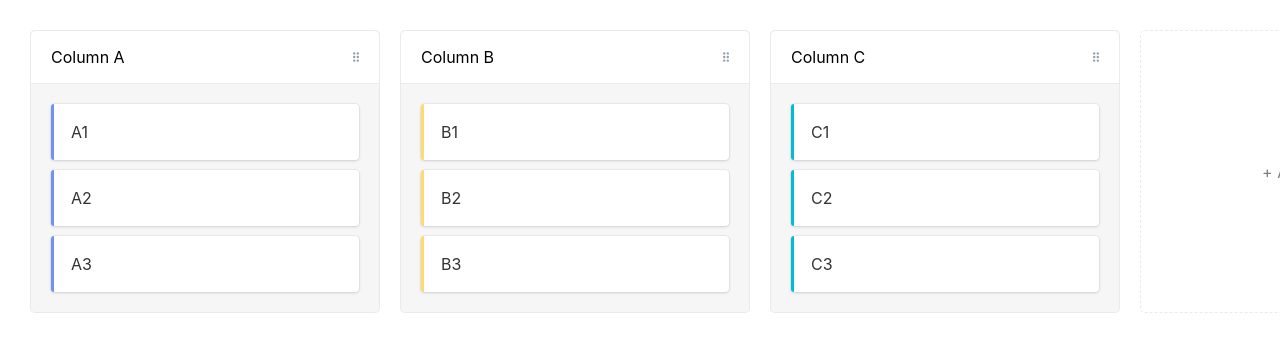
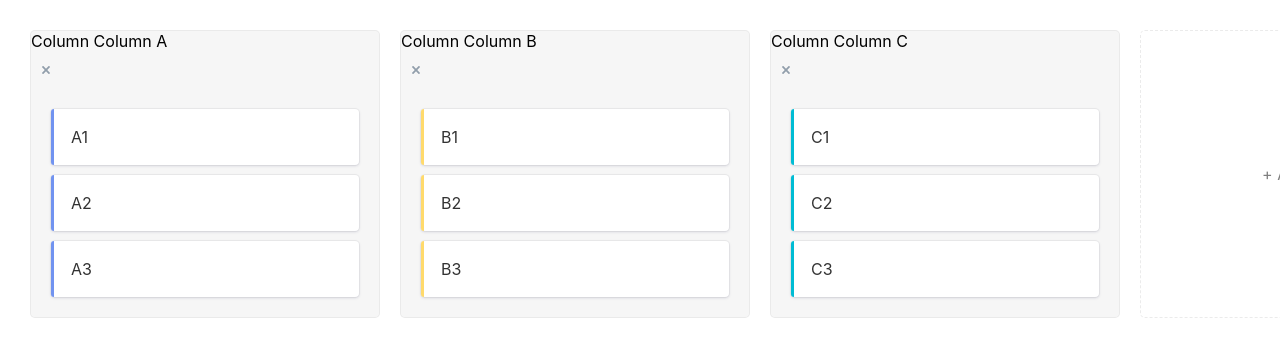
Before and after one commit to lamminhthien/nextjs-dnd-kit, a Next.js app: page /mc in a window 1280 px wide. Shown: the top 356 px of the page. Built offline with nearby package versions, Linux system fonts and the light colour scheme.

Commit message:
split component code

```diff
--- /dev/null
+++ b/dnd-kit/components/column-header/index.tsx
@@ -0,0 +1,19 @@
+import React from 'react';
+import {Remove} from '../Item';
+interface IColumnHeader {
+  title: string;
+  onRemove: () => void;
+}
+
+export default function ColumnHeader({title, onRemove}: IColumnHeader) {
+  return (
+    <div className='kanban-header'>
+      {title ? (
+        <>
+          <div className='column-title'>Column {title}</div>
+          <Remove onClick={onRemove} />
+        </>
+      ) : null}
+    </div>
+  );
+}
--- /dev/null
+++ b/dnd-kit/components/column-task/index.tsx
@@ -0,0 +1,8 @@
+import React, {ReactNode} from 'react';
+interface IColumnTask {
+  children: ReactNode;
+}
+
+export default function ColumnTask({children}: IColumnTask) {
+  return <ul>{children}</ul>;
+}
--- a/dnd-kit/components/container/Container.tsx
+++ b/dnd-kit/components/container/Container.tsx
@@ -4,6 +4,8 @@ import classNames from 'classnames';
 import {Handle, Remove} from '../Item';
 
 import styles from './Container.module.scss';
+import ColumnTask from '../column-task';
+import ColumnHeader from '../column-header';
 
 export interface Props {
   children: React.ReactNode;
@@ -47,8 +49,6 @@ export const Container = forwardRef<HTMLElement | any, Props>(
     return (
       <Component
         {...props}
-        // Enable it to drag column, but build you will get error
-        // Disable also cause headache problem
         ref={ref}
         style={
           {
@@ -67,16 +67,8 @@ export const Container = forwardRef<HTMLElement | any, Props>(
         )}
         onClick={onClick}
         tabIndex={onClick ? 0 : undefined}>
-        {label ? (
-          <div className={styles.Header}>
-            {label}
-            <div className={styles.Actions}>
-              {onRemove ? <Remove onClick={onRemove} /> : undefined}
-              <Handle {...handleProps} />
-            </div>
-          </div>
-        ) : null}
-        {placeholder ? children : <ul>{children}</ul>}
+        {onRemove ? <ColumnHeader onRemove={onRemove} title={label!} /> : undefined}
+        {placeholder ? children : <ColumnTask>{children}</ColumnTask>}
       </Component>
     );
   }
```
